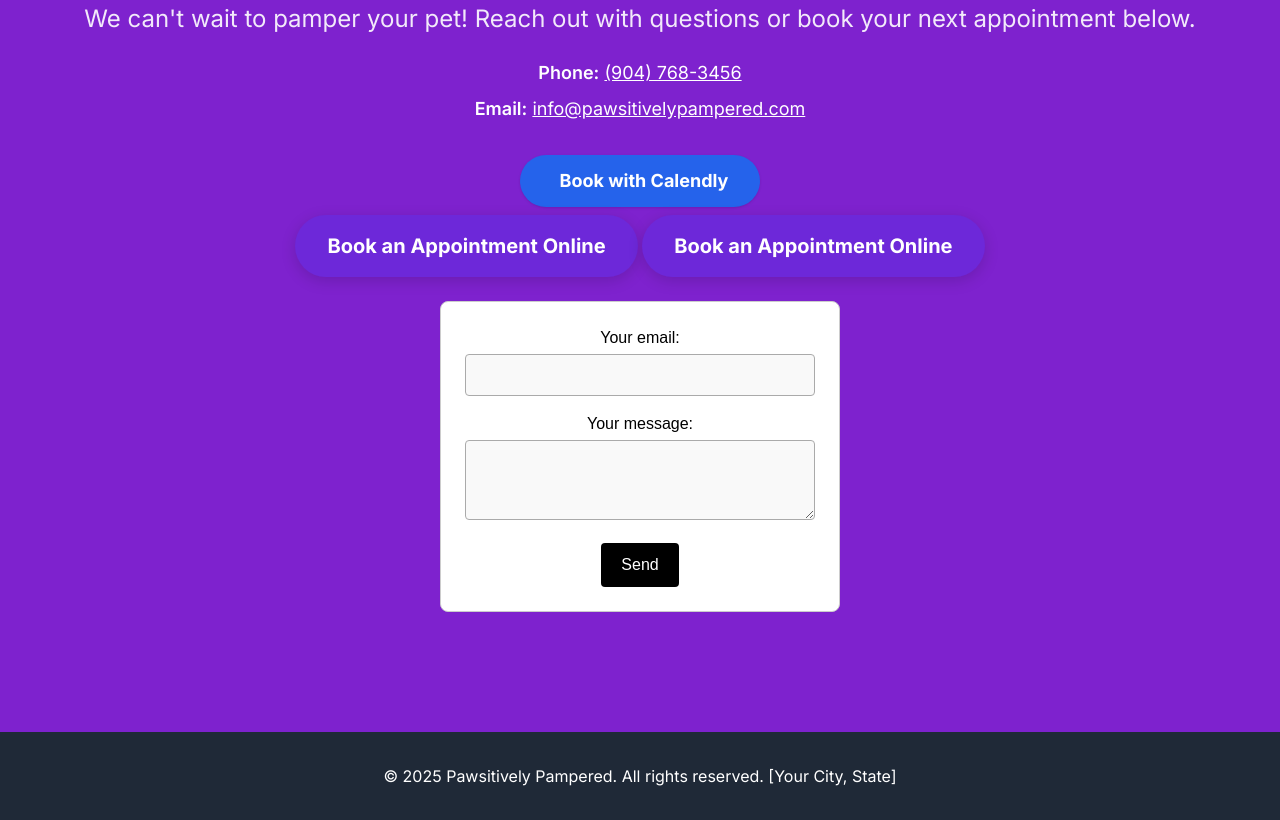
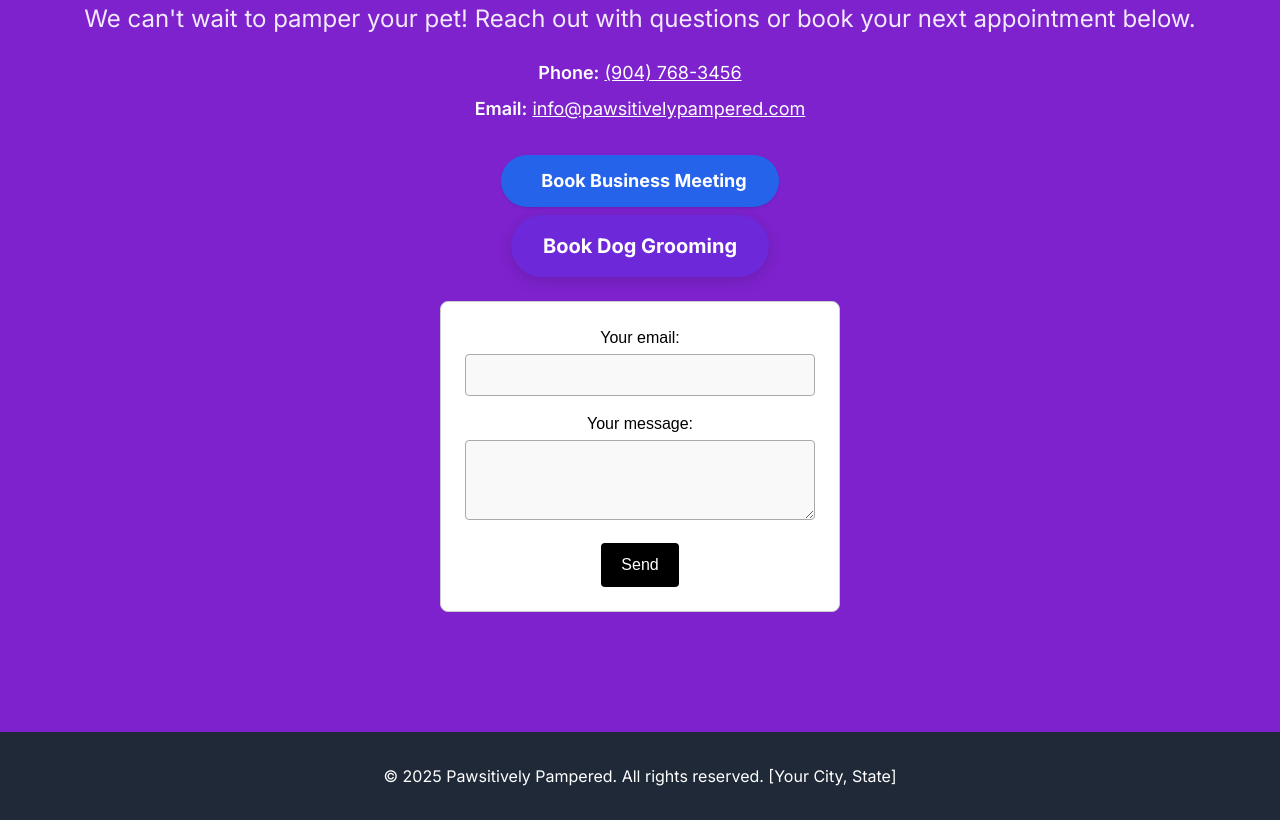
Before and after one commit to dealrevive/pet-groomer-sample, a plain HTML site: page index.html in a window 1280 px wide. Shown: the part 5405-6225 px from the top of the page. Drawn offline with nearby package versions, Linux system fonts and the light colour scheme; some icons are missing.

Commit message:
Update index.html

```diff
--- a/index.html
+++ b/index.html
@@ -298,19 +298,15 @@
           </p>
         </div>
         <a href="https://calendly.com/dealrevive" target="_blank" class="inline-block bg-blue-600 hover:bg-blue-700 font-bold py-3 px-8 rounded-full text-lg shadow transition mb-2">
-          <i class="fa fa-calendar-alt mr-2"></i>Book with Calendly
+          <i class="fa fa-calendar-alt mr-2"></i>Book Business Meeting
         </a>
           <!-- book pet booking -->
     <div style="text-align:center;">
          <a href="https://pawsitivelyje8h.setmore.com" target="_blank" rel="noopener"
      style="display:inline-block; background:#6D28D9; color:#fff; font-weight:bold; padding:16px 32px; border-radius:999px; font-size:1.25rem; box-shadow:0 4px 15px rgba(0,0,0,0.15); text-decoration:none; transition:background 0.2s;">
-    Book an Appointment Online
+    Book Dog Grooming
   </a>
 
-     <a href="https://pawsitivelyje8h.setmore.com" target="_blank" rel="noopener"
-     style="display:inline-block; background:#6D28D9; color:#fff; font-weight:bold; padding:16px 32px; border-radius:999px; font-size:1.25rem; box-shadow:0 4px 15px rgba(0,0,0,0.15); text-decoration:none; transition:background 0.2s;">
-    Book an Appointment Online
-  </a>
 </div>
        <form action="https://formspree.io/f/xrbklqol" method="POST"
           style="max-width: 400px; margin: 24px auto; padding: 24px; border: 1px solid #ccc; border-radius: 8px; background: #fff; color: #000; font-family: Arial, sans-serif;"
```
